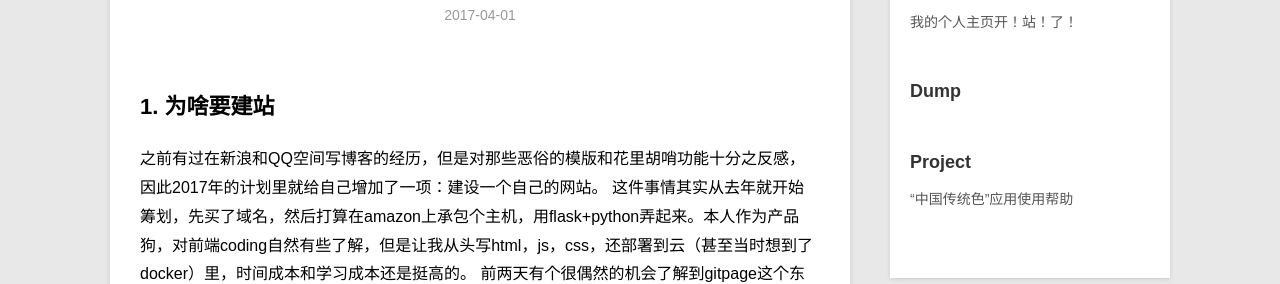
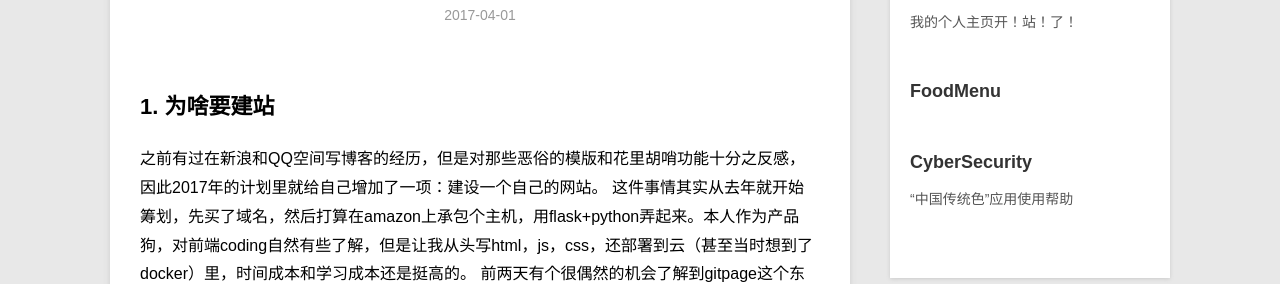
Before and after one commit to steff720/steff720.github.io, a Jekyll site: the page built from _posts/blog/2017-04-01-site-opening.md, in a window 1280 px wide. Shown: the part 167-451 px from the top of the page. Built offline with Jekyll 4.4.1, drawn with Linux system fonts in a browser that asks for light colours; Markdown is read by kramdown in place of the engine named in the settings; comment, search, counter and statistics services are not loaded.

Commit message:
build2
change catagory names and some htmls

```diff
--- a/_layouts/post.html
+++ b/_layouts/post.html
@@ -46,6 +46,7 @@ layout: default
         </div>
    </div>
 
+<!--    下面是侧边栏博文列表的代码 -->
     <div class="sidenav">
         <h2>Blog</h2>
         <ul class="artical-list">
@@ -54,14 +55,19 @@ layout: default
         {% endfor %}
         </ul>
 
-        <h2>Dump</h2>
+<!--    for的语法
+		{% for product in collection.products %}
+    	{{ product.title }}
+  		{% endfor %} -->
+
+        <h2>FoodMenu</h2>
         <ul class="artical-list">
         {% for post in site.categories.dump%}
             <li><a href="{{ post.url }}">{{ post.title }}</a></li>
         {% endfor %}
         </ul>
 
-        <h2>Project</h2>
+        <h2>CyberSecurity</h2>
         <ul class="artical-list">
         {% for post in site.categories.project%}
             <li><a href="{{ post.url }}">{{ post.title }}</a></li>
```
Also changed, not shown: index.md (+2 -2 lines), _posts/cybersecurity/2016-01-26-chinese-color-how-to-use.md (renamed from _posts/project/2016-01-26-chinese-color-how-to-use.md), _posts/cybersecurity/template.md (renamed from _posts/project/template.md), _posts/foodmenu/template.md (renamed from _posts/dump/template.md), cybersecurity/index.md (renamed from project/index.md), foodmenu/index.md (renamed from dump/index.md).
